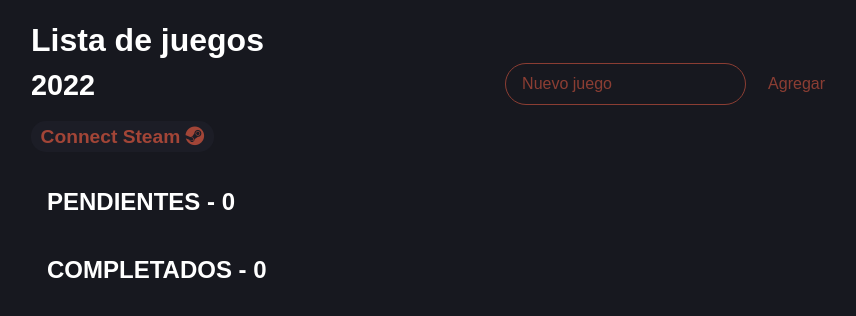
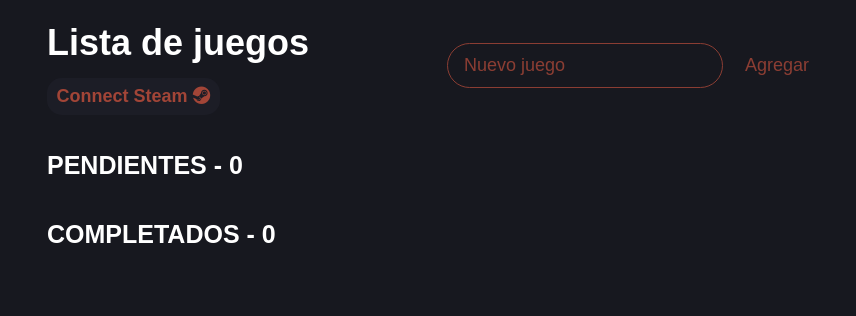
Before and after one commit to TomasDeLosSantos/GameTracker, a website: page public/index.html in a window 1280 px wide. Shown: the whole page, without its empty margins (209-1065 px from the left). Drawn offline with Linux system fonts and the light colour scheme; some packages are replaced by stand-ins of ours; no server answers; a script that the page names is missing; a web font is replaced by a local one.

Commit message:
Responsive

```diff
--- a/public/index.html
+++ b/public/index.html
@@ -18,7 +18,7 @@
     <header>
         <section>
             <h1 class="header__title">Lista de juegos</h1>
-            <h2 class="header__sub">2022</h2>
+            <!-- <h2 class="header__sub">2022</h2> -->
             <a href="https://gametracker-js.herokuapp.com/api/auth/steam" class="login">Connect Steam  <i class="fa-brands fa-steam"></i></a>
             <a href="https://gametracker-js.herokuapp.com/api/auth/steam/logout" class="logout">Log Out  <i class="fa-solid fa-right-from-bracket"></i></a>
             <!-- <div class="login__row">
--- a/public/main.js
+++ b/public/main.js
@@ -208,12 +208,13 @@ window.addEventListener('load', () => {
         data.appendChild(title);
         data.appendChild(info);
         row.appendChild(data);
-        const btns = document.createElement("div");
-        btns.classList.add("card__btns");
+        // const btns = document.createElement("div");
+        // btns.classList.add("card__btns");
         const del = document.createElement("i");
         del.classList.add("fa-solid", "fa-trash", "delete__btn");
-        btns.appendChild(del);
-        row.appendChild(btns);
+        // btns.appendChild(del);
+        // row.appendChild(btns);
+        row.appendChild(del);
         newCard.appendChild(row);
         return newCard;
     }
@@ -342,7 +343,7 @@ window.addEventListener('load', () => {
                 confirmButtonText: 'Borrar'
             }).then((result) => {
                 if (result.isConfirmed) {
-                    e.target.parentElement.parentElement.parentElement.remove();
+                    e.target.parentElement.parentElement.remove();
                     addGame();
                     save();
                     Swal.fire({
--- a/public/style.css
+++ b/public/style.css
@@ -6,6 +6,10 @@
 
 * {
     margin: 0;
+    --bodytext-fs: 16px;
+    --headings-fs: 21px;
+    --subheadings-fs: 18px;
+    --cardtitle-fs: 16px;
 }
 
 html, body {
@@ -49,9 +53,20 @@ header{
     display: flex;
     justify-content: space-between;
     align-items: center;
+    flex-wrap: wrap;
+}
+
+header > section{
+    margin: 0rem 1rem;
+    width: 100%;
+    display: flex;
+    justify-content: space-between;
+    align-items: center;
 }
 
 form{
+    margin: 1rem;
+    width: 100%;
     display: flex;
     justify-content: space-between;
 }
@@ -75,19 +90,19 @@ form input, input{
     border-radius: 30px;
     padding: 0.5rem 1rem;
     margin-right: 1rem;
-    font-size: 1rem;
+    font-size: var(--bodytext-fs);
     color: tomato;
 }
 
 #new-game-name::placeholder{
     color: tomato;
-    font-size: 1rem;
+    font-size: var(--bodytext-fs);
 }
 
 
 #new-game-submit{
     color: tomato;
-    font-size: 1rem;
+    font-size: var(--bodytext-fs);
     cursor: pointer;
     transition: 0.2s;
 }
@@ -123,7 +138,7 @@ form input, input{
     margin: 0.2rem;
     padding: 0.3rem;
     padding-left: 0.5rem;
-    font-size: 1rem;
+    font-size: var(--bodytext-fs);
     font-weight: 500;
     cursor: pointer;
 }
@@ -142,7 +157,7 @@ form input, input{
     opacity: 0.6;
     padding: 0.3rem 0.6rem;
     border-radius: 15px;
-    font-size: 1.2rem;
+    font-size: var(--bodytext-fs);
     font-weight: 600;
     text-decoration: none;
     transition: all 0.3s;
@@ -170,12 +185,12 @@ form input, input{
 
 .header__title{
     color: white;
-    font-size: 2rem;
+    font-size: var(--headings-fs);
 }
 
 .header__sub{
     color: white;
-    font-size: 1.8rem;
+    font-size: var(--subheadings-fs);
     margin-bottom: 1rem;
 }
 
@@ -191,11 +206,12 @@ form input, input{
 
 .card, .card__completed{
     background-color: #20212C;
-    width: 100%;
+    width: 95%;
+
     /*height: 10vh;*/
     /* max-width: 800px; */
     border-radius: 30px;
-    margin: 1rem 0;
+    margin: 1rem auto;
     padding: 1rem 0.5rem;
     display: flex;
     flex-direction: row;
@@ -206,6 +222,7 @@ form input, input{
 .pending__title, .completed__title{
     color: white;
     margin: 1rem;
+    font-size: var(--subheadings-fs);
 }
 
 .card__status{
@@ -225,14 +242,18 @@ form input, input{
     justify-content: space-between;
     align-items: center;
 }
-
+/* .card__data{
+    width: 70%;
+} */
 .card__para{
     color: white;
+    font-size: var(--bodytext-fs);
+    width: 100%;
 }
 
 .card__title{
     color: white;
-    font-size: 1.5rem;
+    /* font-size: var(--subheadings-fs); */
 }
 
 .card.completed > .card__status{
@@ -248,8 +269,9 @@ form input, input{
 
 .card.completed > .card__row > .card__data > .text{
     color: tomato;
-    font-size: 1.5rem;
+    font-size: var(--cardtitle-fs);
     text-decoration: line-through;
+    width: 100%;
 }
 
 .edit__btn, .delete__btn{
@@ -257,7 +279,7 @@ form input, input{
     height: 50px;
     color: white;
     opacity: 0.7;
-    margin: auto;
+    margin: auto 0rem;
     font-size: 1.3rem;
     text-align: center;
     padding: 0.6rem;
@@ -271,11 +293,12 @@ form input, input{
 }
 
 .text{
-    font-size: 1.5rem;
+    font-size: var(--cardtitle-fs);
     color: white;
     opacity: 1;
     font-weight: 700;
     pointer-events: none;
+    width: 100%;
 }
 
 .text:focus{
@@ -284,3 +307,23 @@ form input, input{
     padding: 0.5rem;
     pointer-events: all;
 }
+
+@media screen and (min-width: 500px) {
+    *{
+        --bodytext-fs: 18px;
+        --headings-fs: 36px;
+        --subheadings-fs: 25px;
+        --cardtitle-fs: 25px;
+    }
+    header{
+        flex-wrap: nowrap;
+    }
+    header > section{
+        flex-direction: column;
+        justify-content: start;
+        align-items: start;
+    }
+    .login, .logout{
+        margin-top: 0.5rem;
+    }
+}
```
